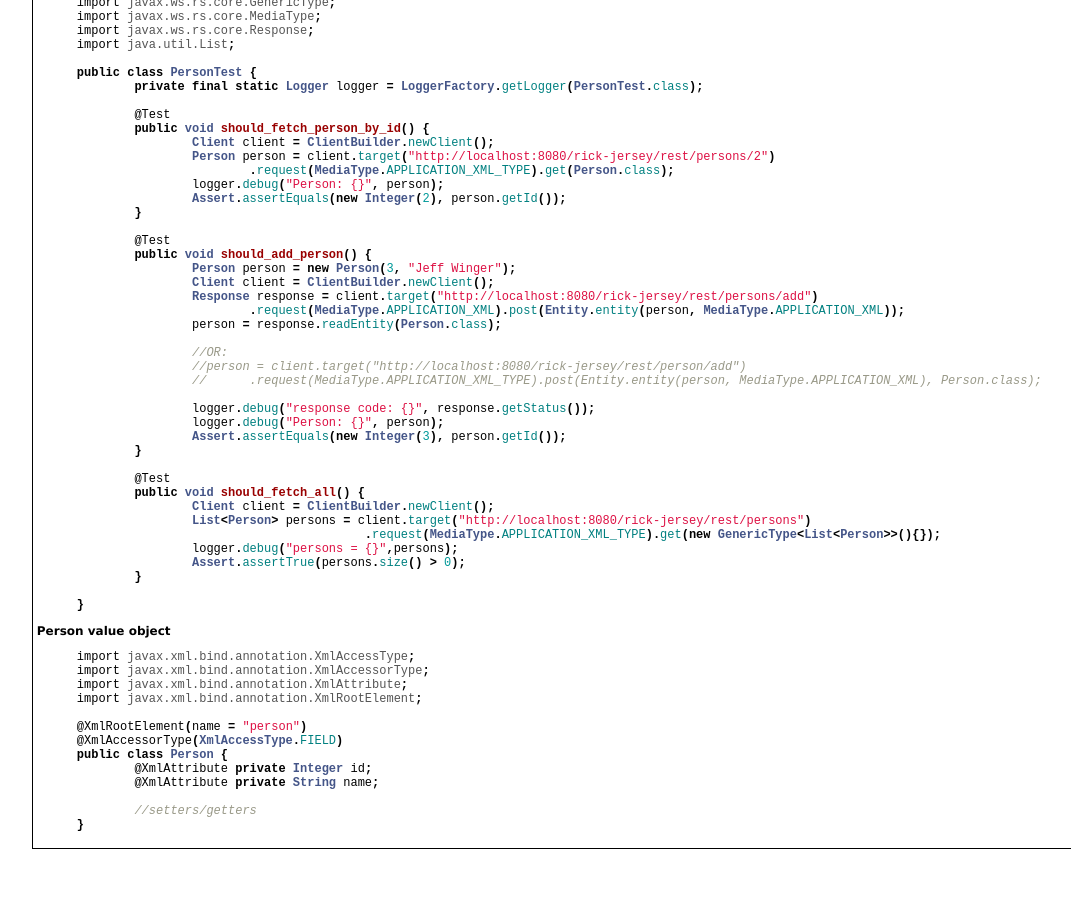
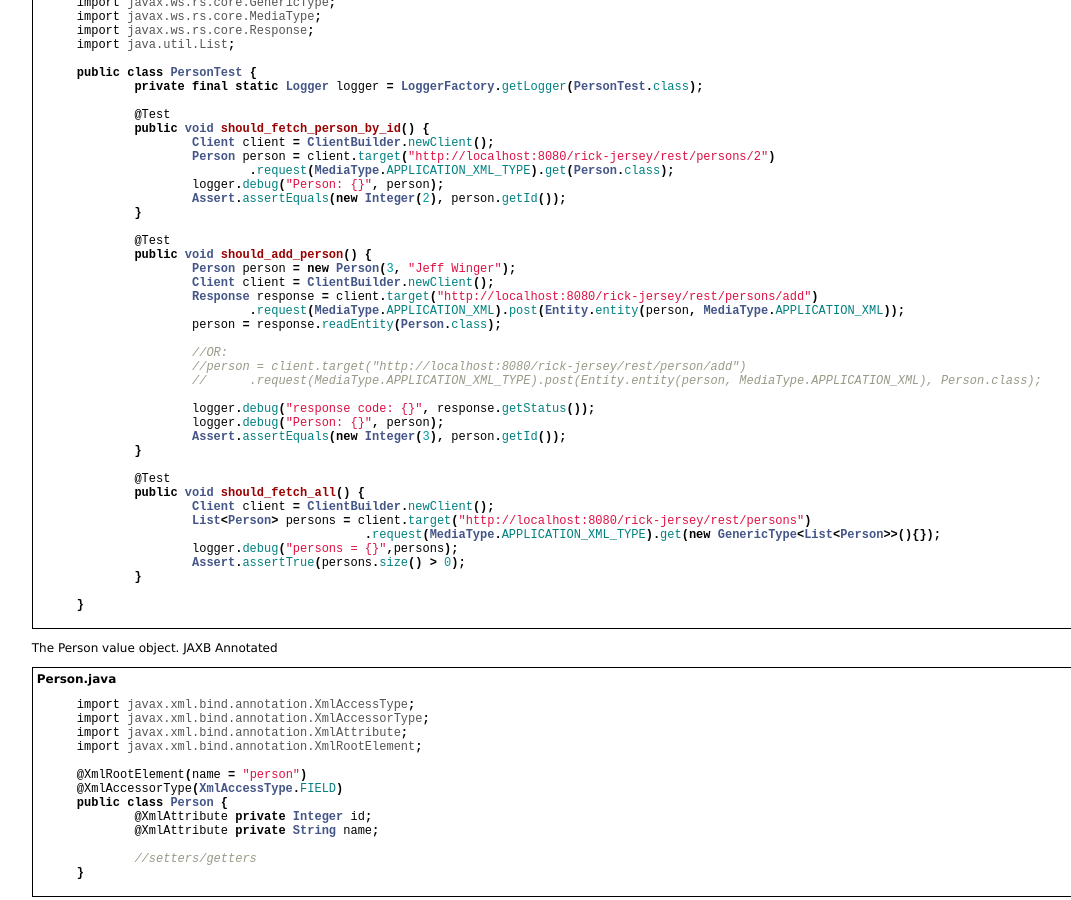
Before and after one commit to rickcr/rickcr.github.com, a Jekyll site: the page built from _posts/2013-12-07-rick_jersey.md, in a window 1280 px wide and 900 px high, scrolled down 1179 px. Shown: the whole window, without its empty margins (207-1278 px from the left). Built offline with Jekyll 4.4.1, drawn with Linux system fonts in a browser that asks for light colours; before the commit the page ends 2031 px from its top, so only the background shows below that.

Commit message:
added value object

```diff
--- a/_posts/2013-12-07-rick_jersey.md
+++ b/_posts/2013-12-07-rick_jersey.md
@@ -129,9 +129,12 @@ public class PersonTest {
 
 }
 {% endhighlight %}
+</div>
 
+The Person value object. JAXB Annotated
 
-<b>Person value object</b>
+<div style="padding:4px;border:1px solid black;">
+<b>Person.java</b>
 
 {% highlight java %}
 import javax.xml.bind.annotation.XmlAccessType;
```
